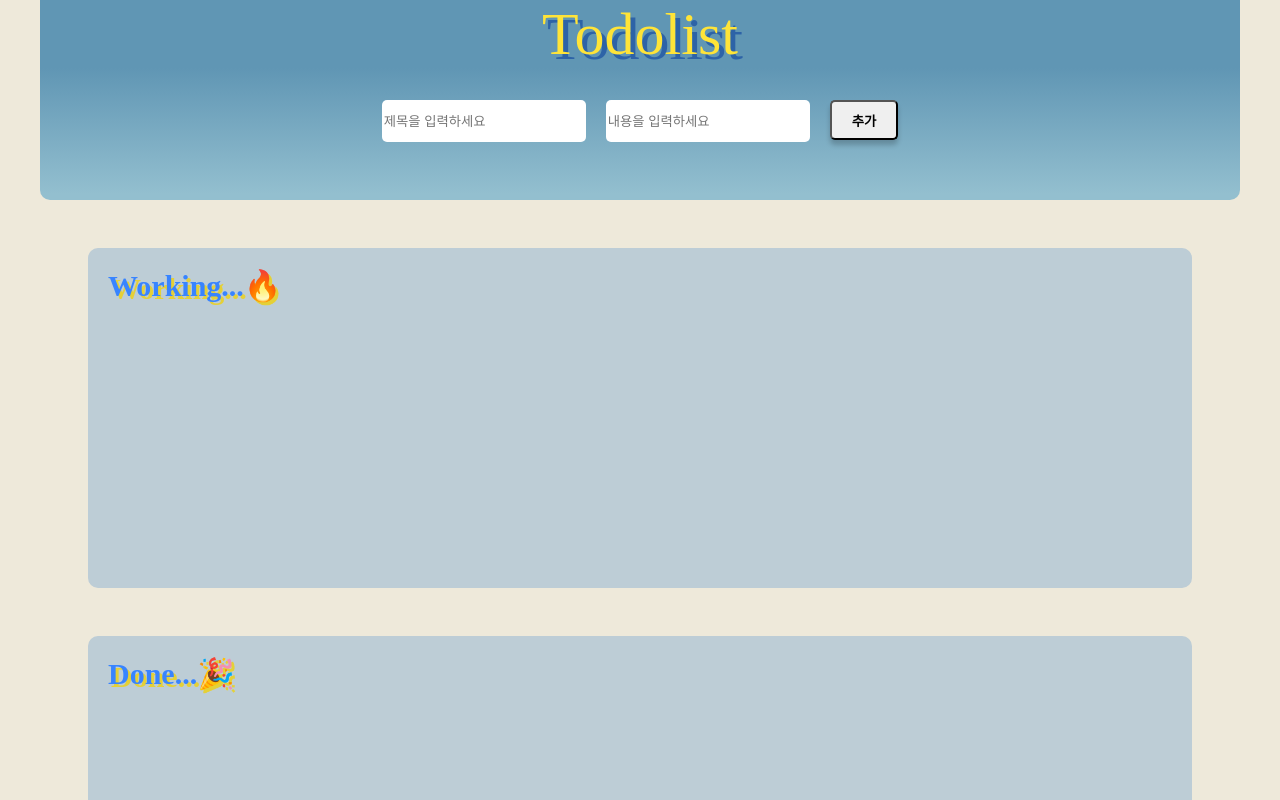
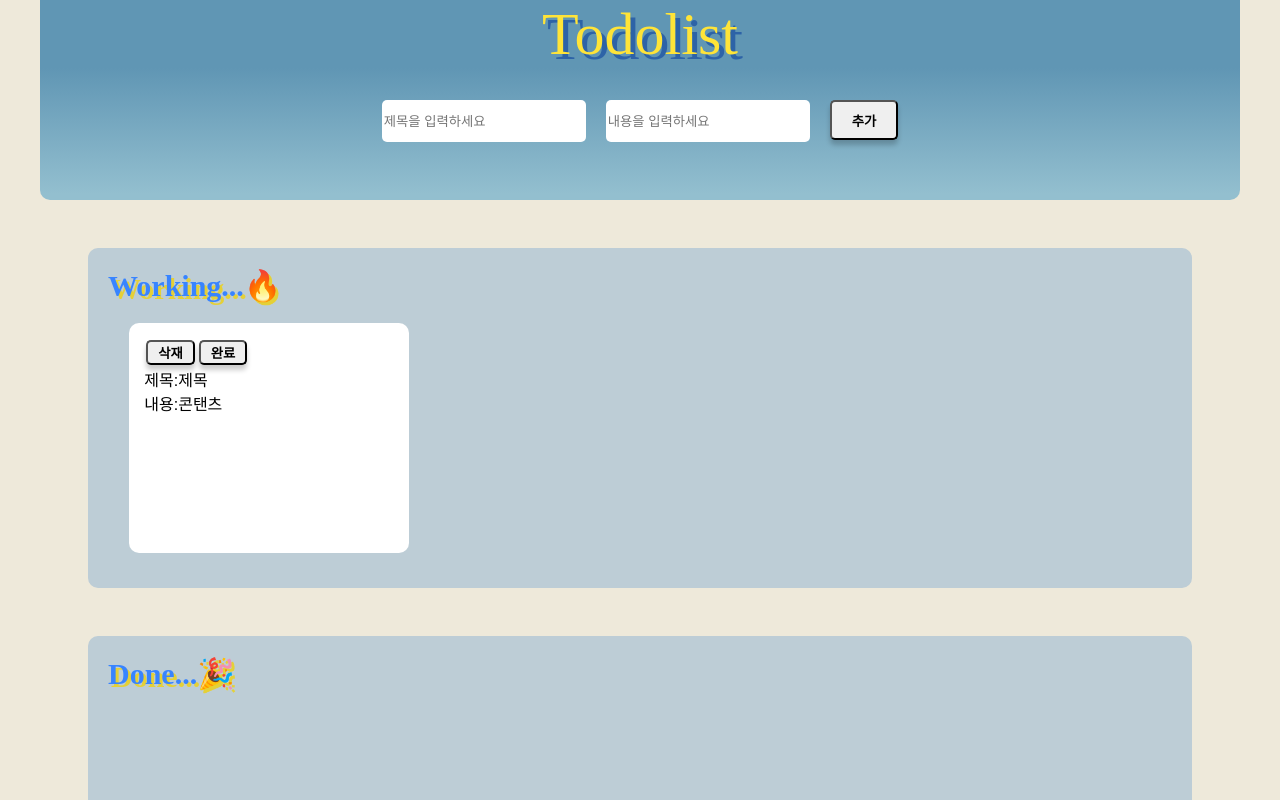
Before and after one commit to seunghowhite/Todolist-React, a React (Create React App) app: page / in a window 1280 px wide. Shown: the top 800 px of the page. Built offline with nearby package versions, Linux system fonts and the light colour scheme.

Commit message:
버튼 컴포넌트 수정전 커밋

```diff
--- a/src/components/InputToDo.jsx
+++ b/src/components/InputToDo.jsx
@@ -19,7 +19,7 @@ function InputToDo({ toDoList, setToDoList }) {
       isDone: false
     }
 
-    if (toDoContent == '' || toDoTitle == '') {
+    if (toDoContent === '' || toDoTitle === '') {
       alert('값을 입력하세요')
     } else {
       setToDoList([...toDoList, newtodolist])//멥 꼭 만들어주기
--- a/src/components/LayOut.jsx
+++ b/src/components/LayOut.jsx
@@ -5,7 +5,8 @@ import ShowToDo from './ShowToDo'
 
 function LayOut() {
 
-  const [toDoList, setToDoList] = useState([//useState안씀
+  const [toDoList, setToDoList] = useState([
+    { id: 1, title: '제목', content: '콘탠츠', isDone: false }
 
   ])
 
--- a/src/components/ShowDoneToDo.jsx
+++ b/src/components/ShowDoneToDo.jsx
@@ -19,7 +19,7 @@ function ShowDoneToDo({ toDoList, setToDoList }) {
   return (
     <div className='showlist'>
       <div className='showtitle'>Done...🎉</div>
-      {toDoList.filter((e) => e.isDone == true).map((list) => {
+      {toDoList.filter((e) => e.isDone === true).map((list) => {
         return (
           <div className='todo'>
             <button className="w-btn-outline w-btn-red-outline" onClick={() => deleteToDO(list.id)}>삭재</button>
```
